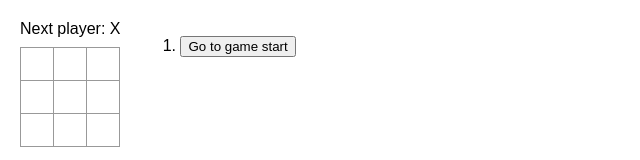
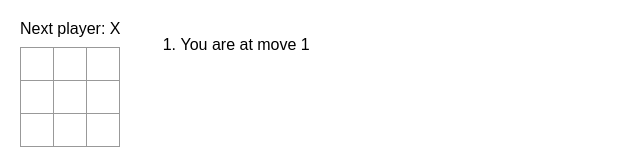
Before and after one commit to kylewjackson/programming-projects, a React (Create React App) app in the folder React/Tutorials/tic-tac-two/: page / in a window 1280 px wide. Shown: the top 160 px of the page, without its empty margins (0-640 px from the left). Built offline with nearby package versions, Linux system fonts and the light colour scheme.

Commit message:
current move logic

```diff
--- a/React/Tutorials/tic-tac-two/src/App.js
+++ b/React/Tutorials/tic-tac-two/src/App.js
@@ -8,7 +8,7 @@ function Square({ value, onSquareClick }) {
 	);
 }
 
-function Board({ xIsNext, squares, onPlay}) {
+function Board({ xIsNext, squares, onPlay }) {
 	function handleClick(i) {
 		if (squares[i] || calculateWinner(squares)) {
 			return;
@@ -86,7 +86,10 @@ export default function Game() {
 	const currentSquares = history[currentMove];
 
 	function handlePlay(nextSquares) {
-		const nextHistory = [...history.splice(0, currentMove + 1), nextSquares];
+		const nextHistory = [
+			...history.splice(0, currentMove + 1),
+			nextSquares,
+		];
 		setHistory(nextHistory);
 		setCurrentMove(nextHistory.length - 1);
 	}
@@ -95,24 +98,32 @@ export default function Game() {
 		setCurrentMove(nextMove);
 	}
 
-	const moves = history.map((squares, move) => {
+	const moves = history.map((_squares, move) => {
 		let description;
 		if (move > 0) {
-			description = 'Go to move #'+ move;
+			description = "Go to move #" + move;
 		} else {
-			description = 'Go to game start';
+			description = "Go to game start";
 		}
 		return (
 			<li key={move}>
-				<button onClick={() => jumpTo(move)}>{description}</button>
+				{move === currentMove ? (
+					<span>You are at move {move + 1}</span>
+				) : (
+					<button onClick={() => jumpTo(move)}>{description}</button>
+				)}
 			</li>
-		)
+		);
 	});
 
 	return (
 		<div className="game">
 			<div className="game-board">
-				<Board xIsNext={xIsNext} squares={currentSquares} onPlay={handlePlay} />
+				<Board
+					xIsNext={xIsNext}
+					squares={currentSquares}
+					onPlay={handlePlay}
+				/>
 			</div>
 			<div className="game-info">
 				<ol>{moves}</ol>
```
